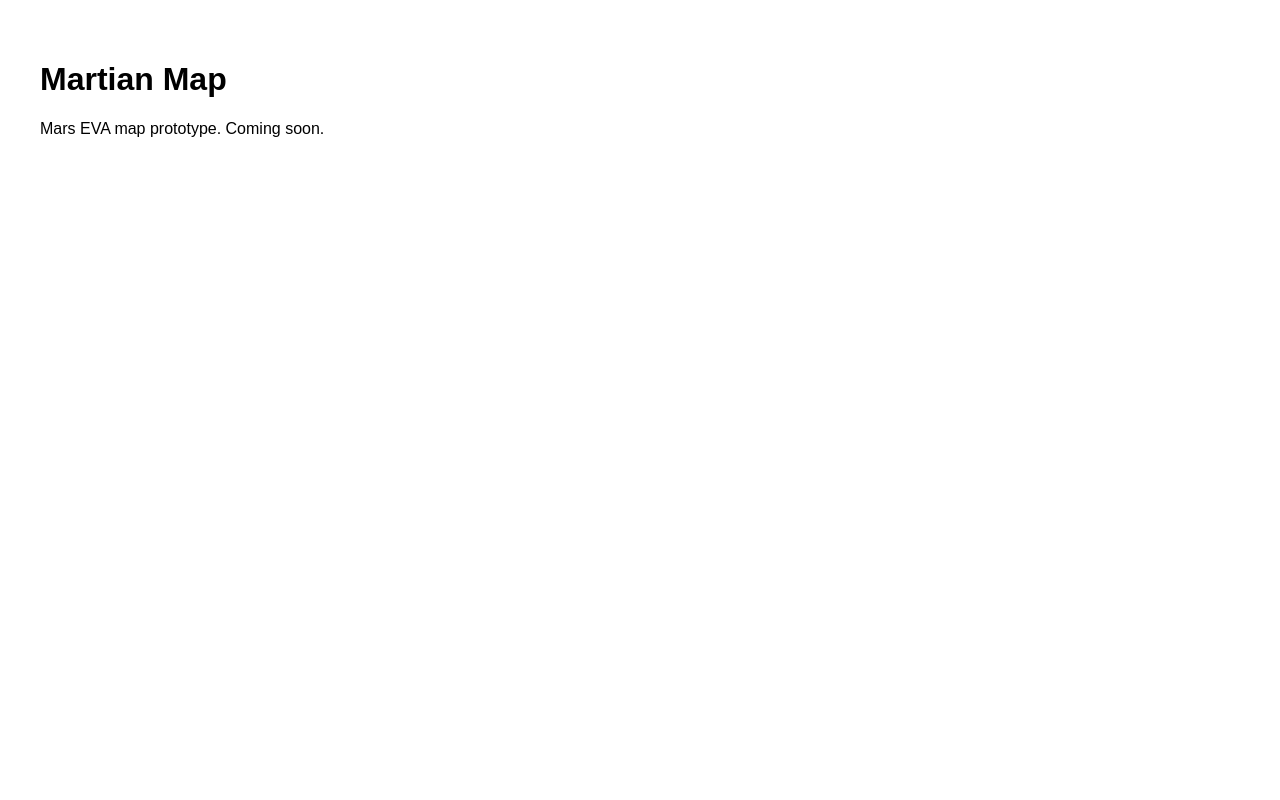
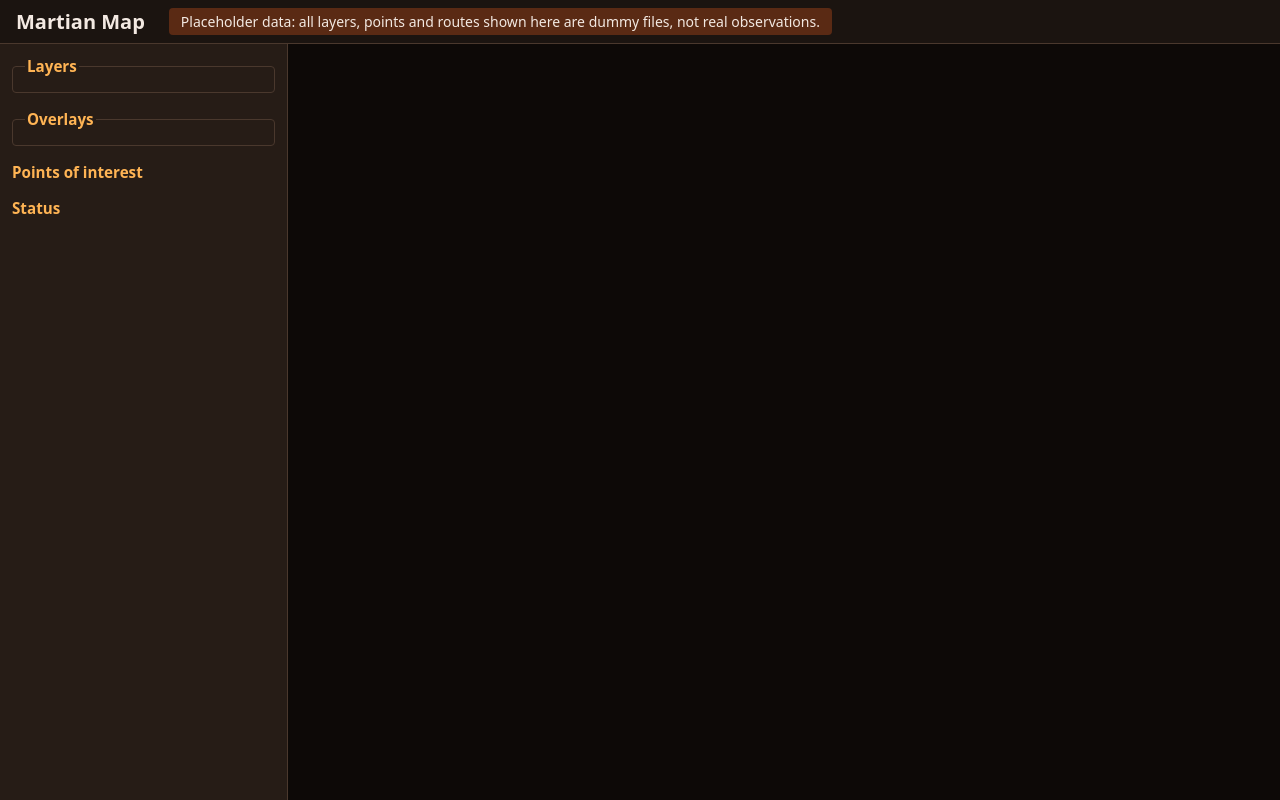
Before and after one commit to Nico8213/mars-eva-map-2026, a plain HTML site: page web/index.html in a window 1280 px wide. Drawn offline with Linux system fonts and the light colour scheme.

Commit message:
[C] web cockpit task 2 html shell

```diff
--- /dev/null
+++ b/web/css/cockpit.css
@@ -0,0 +1,150 @@
+/* Cockpit layout and control styles. */
+:root {
+  --bg: #1b1410;
+  --panel-bg: #261c16;
+  --text: #f3e9e2;
+  --muted: #c9b8ac;
+  --accent: #ffb454;
+  --border: #4a382d;
+  --notice-bg: #5a2a14;
+}
+
+* { box-sizing: border-box; }
+
+html, body {
+  height: 100%;
+  margin: 0;
+}
+
+body {
+  display: flex;
+  flex-direction: column;
+  font-family: system-ui, -apple-system, "Segoe UI", Roboto, sans-serif;
+  background: var(--bg);
+  color: var(--text);
+}
+
+.topbar {
+  display: flex;
+  flex-wrap: wrap;
+  align-items: center;
+  gap: 0.5rem 1.5rem;
+  padding: 0.5rem 1rem;
+  border-bottom: 1px solid var(--border);
+}
+
+.topbar h1 {
+  margin: 0;
+  font-size: 1.25rem;
+}
+
+.notice {
+  margin: 0;
+  padding: 0.25rem 0.75rem;
+  border-radius: 4px;
+  background: var(--notice-bg);
+  font-size: 0.875rem;
+}
+
+.layout {
+  flex: 1;
+  display: flex;
+  min-height: 0; /* lets the map fill the remaining height */
+}
+
+.panel {
+  flex: 0 0 18rem;
+  overflow-y: auto;
+  padding: 0.75rem;
+  background: var(--panel-bg);
+  border-right: 1px solid var(--border);
+}
+
+.panel fieldset {
+  margin: 0 0 1rem;
+  padding: 0.5rem 0.75rem;
+  border: 1px solid var(--border);
+  border-radius: 4px;
+}
+
+.panel legend,
+.panel h2 {
+  font-size: 0.95rem;
+  font-weight: 600;
+  color: var(--accent);
+}
+
+.panel h2 { margin: 0 0 0.5rem; }
+
+.panel section { margin-bottom: 1rem; }
+
+.panel label { color: var(--text); }
+
+.panel input[type="range"] {
+  width: 100%;
+  margin: 0.25rem 0 0.75rem;
+}
+
+.poi-list {
+  margin: 0;
+  padding: 0;
+  list-style: none;
+}
+
+.poi-list button {
+  width: 100%;
+  margin-bottom: 0.25rem;
+  padding: 0.35rem 0.5rem;
+  text-align: left;
+  font: inherit;
+  color: var(--text);
+  background: var(--bg);
+  border: 1px solid var(--border);
+  border-radius: 4px;
+  cursor: pointer;
+}
+
+.poi-list button:hover { border-color: var(--accent); }
+
+.status {
+  min-height: 1.5rem;
+  font-size: 0.875rem;
+  color: var(--muted);
+}
+
+.status .error { color: #ff8a80; }
+
+#map {
+  flex: 1;
+  min-width: 0;
+  background: #0d0907; /* plain background, no base map */
+}
+
+/* Visible keyboard focus for all controls. */
+a:focus-visible,
+button:focus-visible,
+input:focus-visible {
+  outline: 3px solid var(--accent);
+  outline-offset: 2px;
+}
+
+/* Readout for E/N coordinates and CRS label (added by main.js). */
+.coord-readout {
+  padding: 0.25rem 0.5rem;
+  font-size: 0.8rem;
+  color: #000;
+  background: rgba(255, 255, 255, 0.85);
+  border-radius: 4px;
+}
+
+/* Narrow screens: stack the panel above the map. */
+@media (max-width: 700px) {
+  .layout { flex-direction: column; }
+  .panel {
+    flex: 0 0 auto;
+    max-height: 40vh;
+    border-right: 0;
+    border-bottom: 1px solid var(--border);
+  }
+  #map { min-height: 50vh; }
+}
--- a/web/index.html
+++ b/web/index.html
@@ -1,3 +1,53 @@
 <!DOCTYPE html>
-<html lang="en"><head><meta charset="utf-8"><meta name="viewport" content="width=device-width, initial-scale=1"><title>Martian Map</title></head>
-<body style="font-family:sans-serif;padding:2rem"><h1>Martian Map</h1><p>Mars EVA map prototype. Coming soon.</p></body></html>
+<html lang="en">
+<head>
+  <meta charset="utf-8">
+  <meta name="viewport" content="width=device-width, initial-scale=1">
+  <title>Martian Map</title>
+  <!-- Leaflet is served from vendor/ only (no CDN). All URLs are relative. -->
+  <link rel="stylesheet" href="vendor/leaflet/leaflet.css">
+  <link rel="stylesheet" href="css/cockpit.css">
+</head>
+<body>
+  <header class="topbar">
+    <h1>Martian Map</h1>
+    <p class="notice" id="placeholder-notice">
+      Placeholder data: all layers, points and routes shown here are dummy files, not real observations.
+    </p>
+  </header>
+
+  <div class="layout">
+    <aside class="panel" aria-label="Map controls">
+      <fieldset id="layer-controls">
+        <legend>Layers</legend>
+        <!-- Rows are added by js/layers.js (task 4). -->
+      </fieldset>
+
+      <fieldset id="overlay-controls">
+        <legend>Overlays</legend>
+        <!-- Group toggles for points of interest and routes (tasks 5 and 6). -->
+      </fieldset>
+
+      <section id="poi-list-section" aria-labelledby="poi-list-title">
+        <h2 id="poi-list-title">Points of interest</h2>
+        <ul id="poi-list" class="poi-list">
+          <!-- Buttons are added by js/poi.js (task 5). -->
+        </ul>
+      </section>
+
+      <section aria-labelledby="status-title">
+        <h2 id="status-title">Status</h2>
+        <div id="status" class="status" role="status" aria-live="polite"></div>
+      </section>
+    </aside>
+
+    <main id="map" role="application" aria-label="Map of the study area"></main>
+  </div>
+
+  <noscript>This map needs JavaScript.</noscript>
+
+  <script src="vendor/leaflet/leaflet.js"></script>
+  <!-- App scripts are added here as they are created (tasks 3 to 6):
+       js/data.js, js/layers.js, js/poi.js, js/routes.js, js/main.js -->
+</body>
+</html>
```
Also changed, not shown: 2 other files.
